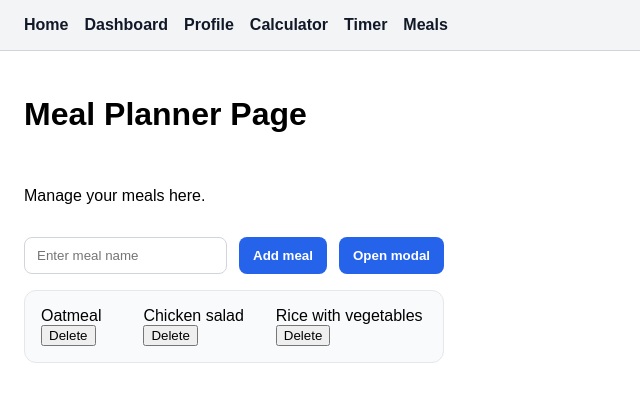
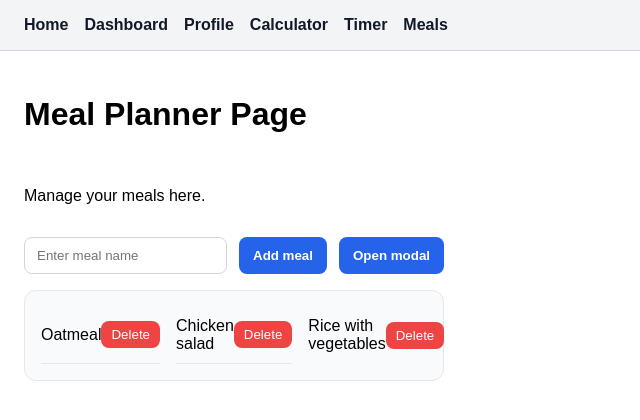
Before and after one commit to VladProtsyshyn/fitpilot-ai, a React (Vite) app: page /meals in a window 1280 px wide. Shown: the top 420 px of the page, without its empty margins (0-640 px from the left). Built offline with nearby package versions, Linux system fonts and the light colour scheme.

Commit message:
fix: use unique ids for meal items

```diff
--- a/src/components/Modal/Modal.css
+++ b/src/components/Modal/Modal.css
@@ -17,3 +17,30 @@
     border-radius: 12px;
     box-shadow: 0 10px 30px rgba(0, 0, 0, 0.15);
 }
+
+.meal-list ul {
+    margin: 0;
+    padding: 0;
+    list-style: none;
+}
+
+.meal-list li {
+    display: flex;
+    align-items: center;
+    justify-content: space-between;
+    padding: 10px 0;
+    border-bottom: 1px solid #e5e7eb;
+}
+
+.meal-list li:last-child {
+    border-bottom: none;
+}
+
+.meal-list button {
+    padding: 6px 10px;
+    border: none;
+    border-radius: 8px;
+    background-color: #ef4444;
+    color: white;
+    cursor: pointer;
+}
--- a/src/pages/MealPlannerPage/MealPlannerPage.jsx
+++ b/src/pages/MealPlannerPage/MealPlannerPage.jsx
@@ -4,23 +4,30 @@ import './MealPlannerPage.css';
 
 function MealPlannerPage() {
     const [meals, setMeals] = useState([
-        'Oatmeal',
-        'Chicken salad',
-        'Rice with vegetables',
+        { id: 1, name: 'Oatmeal' },
+        { id: 2, name: 'Chicken salad' },
+        { id: 3, name: 'Rice with vegetables' },
     ]);
     const [mealName, setMealName] = useState('');
     const [isModalOpen, setIsModalOpen] = useState(false);
 
     const handleAddMeal = () => {
         if (!mealName.trim()) {
-        return;
-    }
-        setMeals((prevMeals) => [...prevMeals, mealName]);
+            return;
+        }
+
+        setMeals((prevMeals) => [
+            ...prevMeals,
+            {
+                id: Date.now(),
+                name: mealName.trim(),
+            },
+        ]);
         setMealName('');
     };
 
-    const handleDeleteMeal = (mealToDelete) => {
-        setMeals((prevMeals) => prevMeals.filter((meal) => meal !== mealToDelete));
+    const handleDeleteMeal = (mealId) => {
+        setMeals((prevMeals) => prevMeals.filter((meal) => meal.id !== mealId));
     };
 
 
@@ -49,9 +56,9 @@ function MealPlannerPage() {
             <div className="meal-list">
                 <ul>
                     {meals.map((meal) => (
-                        <li key={meal}>
-                            {meal}
-                            <button type="button" onClick={() => handleDeleteMeal(meal)}>
+                        <li key={meal.id}>
+                            {meal.name}
+                            <button type="button" onClick={() => handleDeleteMeal(meal.id)}>
                                 Delete
                             </button>
                         </li>
```
